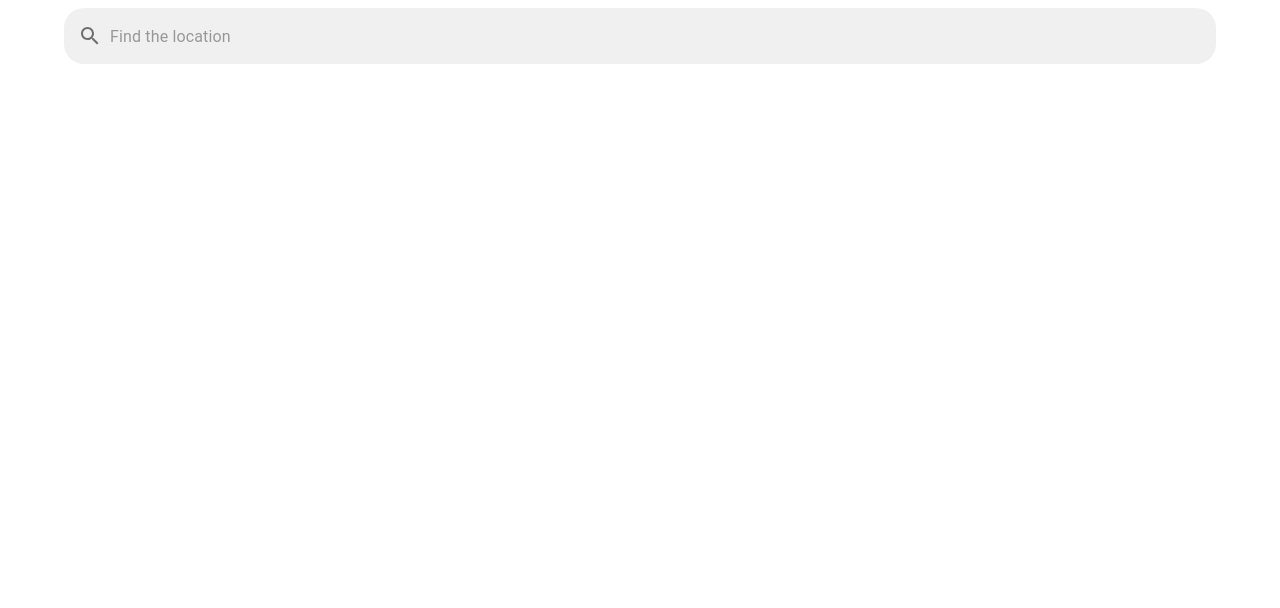
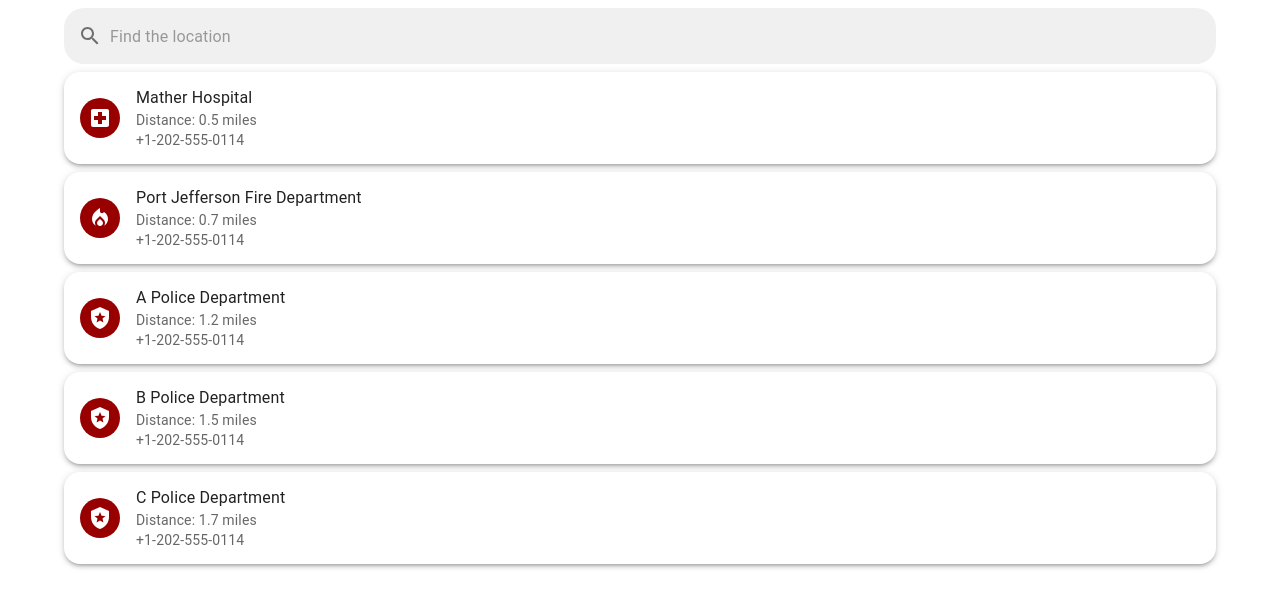
Before and after one commit to SIRIUS-HopperHacks/sirius-frontend, a React app: page /shelters in a window 1280 px wide. Shown: the top 608 px of the page. Built offline with nearby package versions, Linux system fonts and the light colour scheme.

Commit message:
EDIT: created Shelter List

```diff
--- a/src/components/pages/ShelterPage.tsx
+++ b/src/components/pages/ShelterPage.tsx
@@ -1,7 +1,51 @@
 import React from "react";
-import { Container, TextField, InputAdornment, Box } from "@mui/material";
+import {
+  Container,
+  TextField,
+  InputAdornment,
+  List,
+  ListItem,
+  ListItemAvatar,
+  ListItemText,
+  Avatar,
+  Paper,
+} from "@mui/material";
 import SearchIcon from "@mui/icons-material/Search";
-
+import LocalHospitalIcon from "@mui/icons-material/LocalHospital";
+import FireTruckIcon from "@mui/icons-material/LocalFireDepartment";
+import PoliceIcon from "@mui/icons-material/LocalPolice";
+const shelters = [
+  {
+    name: "Mather Hospital",
+    distance: "0.5 miles",
+    phone: "+1-202-555-0114",
+    icon: <LocalHospitalIcon />,
+  },
+  {
+    name: "Port Jefferson Fire Department",
+    distance: "0.7 miles",
+    phone: "+1-202-555-0114",
+    icon: <FireTruckIcon />,
+  },
+  {
+    name: "A Police Department",
+    distance: "1.2 miles",
+    phone: "+1-202-555-0114",
+    icon: <PoliceIcon />,
+  },
+  {
+    name: "B Police Department",
+    distance: "1.5 miles",
+    phone: "+1-202-555-0114",
+    icon: <PoliceIcon />,
+  },
+  {
+    name: "C Police Department",
+    distance: "1.7 miles",
+    phone: "+1-202-555-0114",
+    icon: <PoliceIcon />,
+  },
+];
 const ShelterPage: React.FC = () => {
   return (
     <Container>
@@ -26,6 +70,29 @@
           },
         }}
       />
+      <List>
+        {shelters.map((shelter, index) => (
+          <Paper elevation={3} sx={{ borderRadius: "16px", mb: 1 }} key={index}>
+            <ListItem component="div">
+              <ListItemAvatar>
+                <Avatar sx={{ backgroundColor: "#980000", color: "white" }}>
+                  {shelter.icon}
+                </Avatar>
+              </ListItemAvatar>
+              <ListItemText
+                primary={shelter.name}
+                secondary={
+                  <>
+                    Distance: {shelter.distance}
+                    <br />
+                    {shelter.phone}
+                  </>
+                }
+              />
+            </ListItem>
+          </Paper>
+        ))}
+      </List>
     </Container>
   );
 };
```
